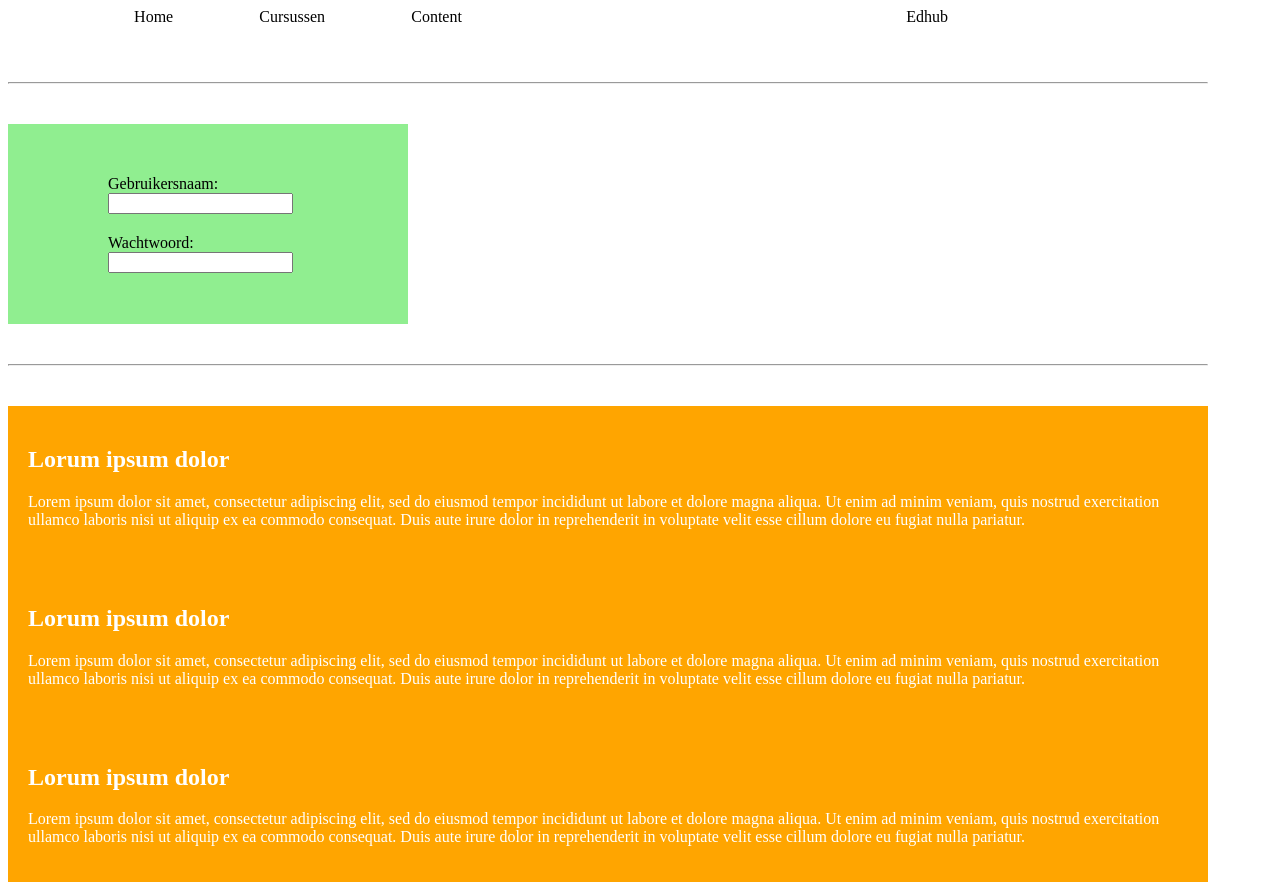
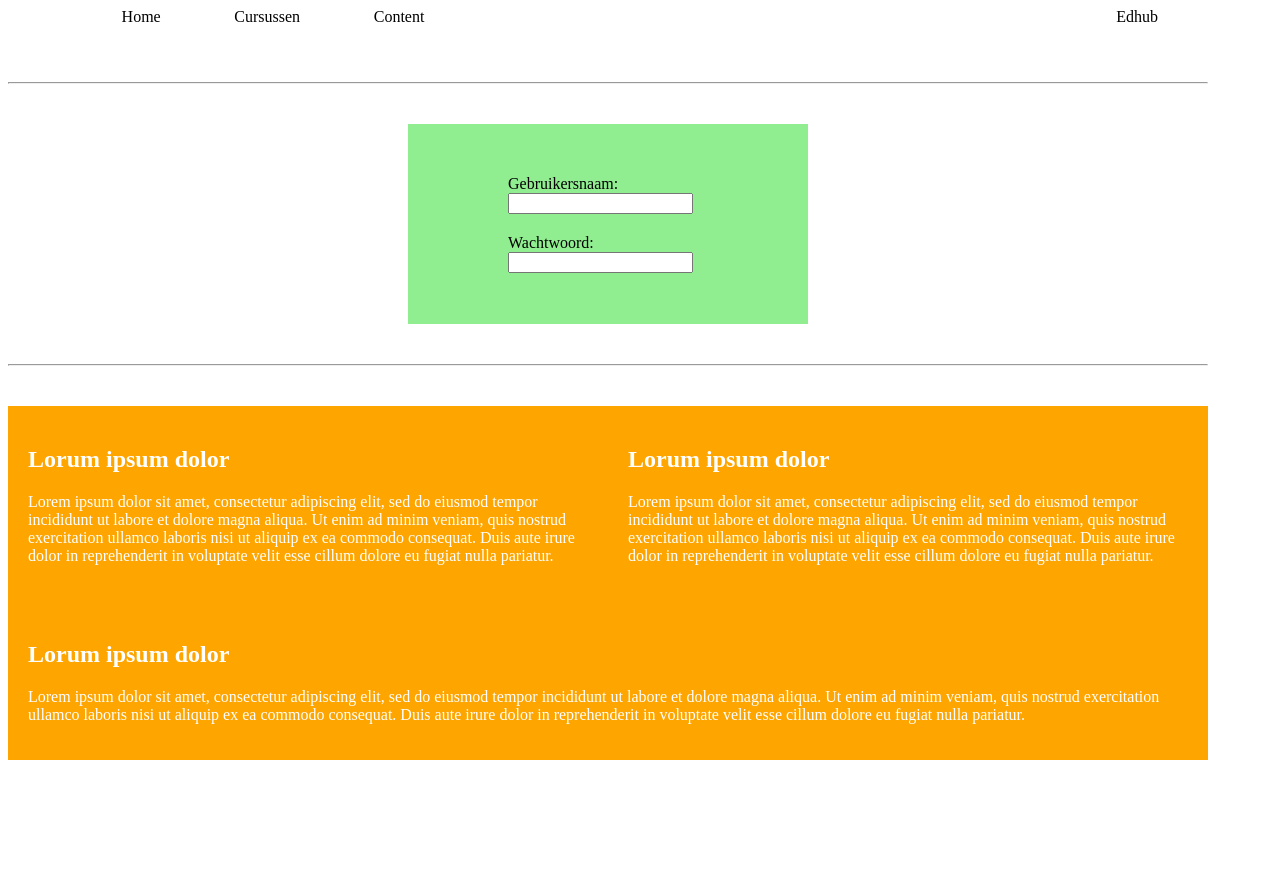
Before and after one commit to BRvanHogen/frontend-selectors-flexbox-base-master, a plain HTML site: page frontend-selectors-flexbox-base-master/opdracht-2/index.html in a window 1280 px wide. Shown: the part 580-1470 px from the top of the page. After the commit the page ends 1348 px from the top, so only its background shows below. Drawn offline with Linux system fonts and the light colour scheme.

Commit message:
afronding 13 dec

```diff
--- a/frontend-selectors-flexbox-base-master/opdracht-2/flexbox.css
+++ b/frontend-selectors-flexbox-base-master/opdracht-2/flexbox.css
@@ -10,7 +10,8 @@ in het paarse blok
 .one {
     display: flex;
     flex-wrap: wrap;
-    align-content: flex-end; /*hiermee kreeg ik uiteindelijk Olivia 35 jr op de plek waar ik wilde, hoe dan?*/
+    align-content: flex-end; /*hiermee kreeg ik uiteindelijk Olivia 35 jr op de
+    plek waar ik wilde, hoe dan?*/
 }
 
 /* ## Opdracht 2.2:
@@ -21,11 +22,11 @@ Zorg dat de `<div class="two">` er zo uit komt te zien door flexbox te gebruiken
     align-content: flex-end;
 
 }
-/*Edhub stond in een aparte div, ik zag dus geen andere kans dan een ID aan te maken. Jij? */
+/*Edhub stond in een aparte div, ik zag dus geen andere optie dan een ID aan te maken. Jij? */
 #Edhub {
     display: flex;
     flex-direction: row-reverse;
-    width: 900px;
+    flex-basis: 900px;
 }
 
 /* ## Opdracht 2.3:
@@ -34,38 +35,65 @@ Zorg dat de `<div class="two">` er zo uit komt te zien door flexbox te gebruiken
 .three {
     display:flex;
     align-items: baseline;
+
+
 }
 
 .three ul {
-    display: flex;
+    display: flex;   /*Nova zei alleen flex op container usually. nog even naar kijken */
     justify-content: space-evenly;
-    width: 500px;
+    flex-basis: 450px;
     list-style-type: none;
 }
 
 .three div {
     display: flex;
-    list-style-type: none;
-    width: 400px;
+    flex-basis: 660px;
     justify-content: flex-end;
 }
 
 /*## Opdracht 2.4:
 Zorg dat het login-blok er zo uit komt te zien door flexbox te gebruiken: */
 
-/*
-.four .item {
-    align-self: center;
+/* eerst gebruikte ik label. Duurde even voor ik erachter kwam, dat ik form moest hebben */
+
+.four {
+    display: flex;
+    justify-content: center;
 }
-*/
 
-/* eerst gebruikte ik label. Duurde even voor ik erachter kwam, dat ik form moest hebben */
 form {
     display: flex;
     flex-direction: column;
     justify-content: center;
     align-items: center;
+}
+
+/*## Opdracht 2.5:
+Zorg dat de layout van de gele blokken er zo uit komt te zien door flexbox te gebruiken.
+Elk blok heeft een minimale breedte van 1/3 van het originele scherm van 1200px.
+ **Let op:** er zit ook nog padding op.
+
+![Opdracht 2.5](./assets/five-big.png "Eindresultaat")
+*/
+.five {
+    display: flex;
+    height: available;
+    flex-wrap: wrap;
+}
 
 
+/*
+Als het scherm kleiner wordt, willen we dat de blokken op de volgende regel wrappen
+zodra ze niet meer passen:
 
+![Opdracht 2.5](./assets/five-small.png "Eindresultaat")
+*/
+article {
+    flex-basis: 380px;
+    flex-shrink: 0;
+    flex-grow: 2;
+
+    /*padding is 20 px fyi*/
+    /*werken je properties niet mee, kijk dan even naar height van container*/
 }
--- a/frontend-selectors-flexbox-base-master/opdracht-2/index.html
+++ b/frontend-selectors-flexbox-base-master/opdracht-2/index.html
@@ -40,7 +40,7 @@
     <hr />
 
     <!--    OPDRACHT 2.4    -->
-    <div>
+    <div class="four">
         <form>
             <label for="username">
                 Gebruikersnaam:
```
